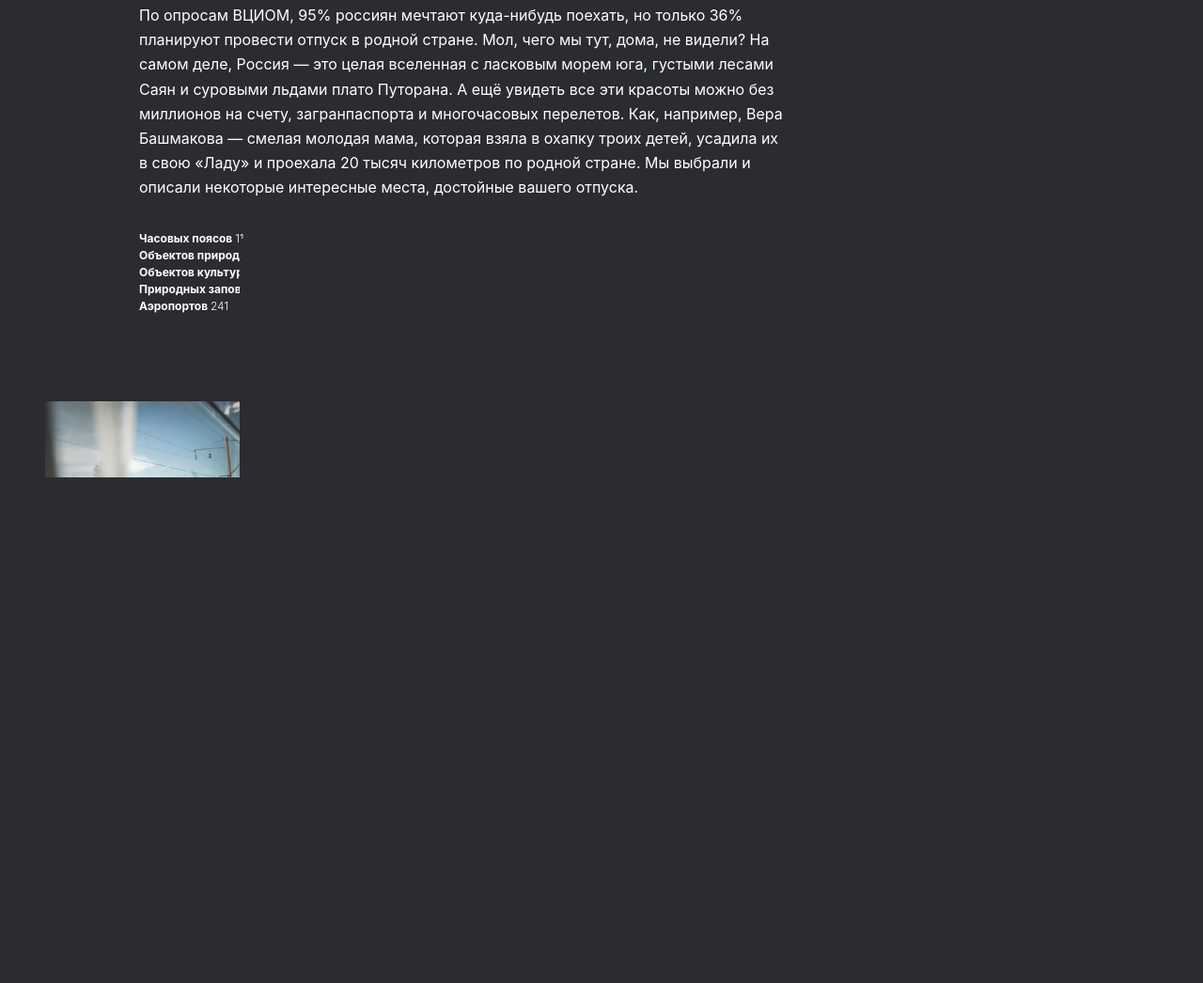
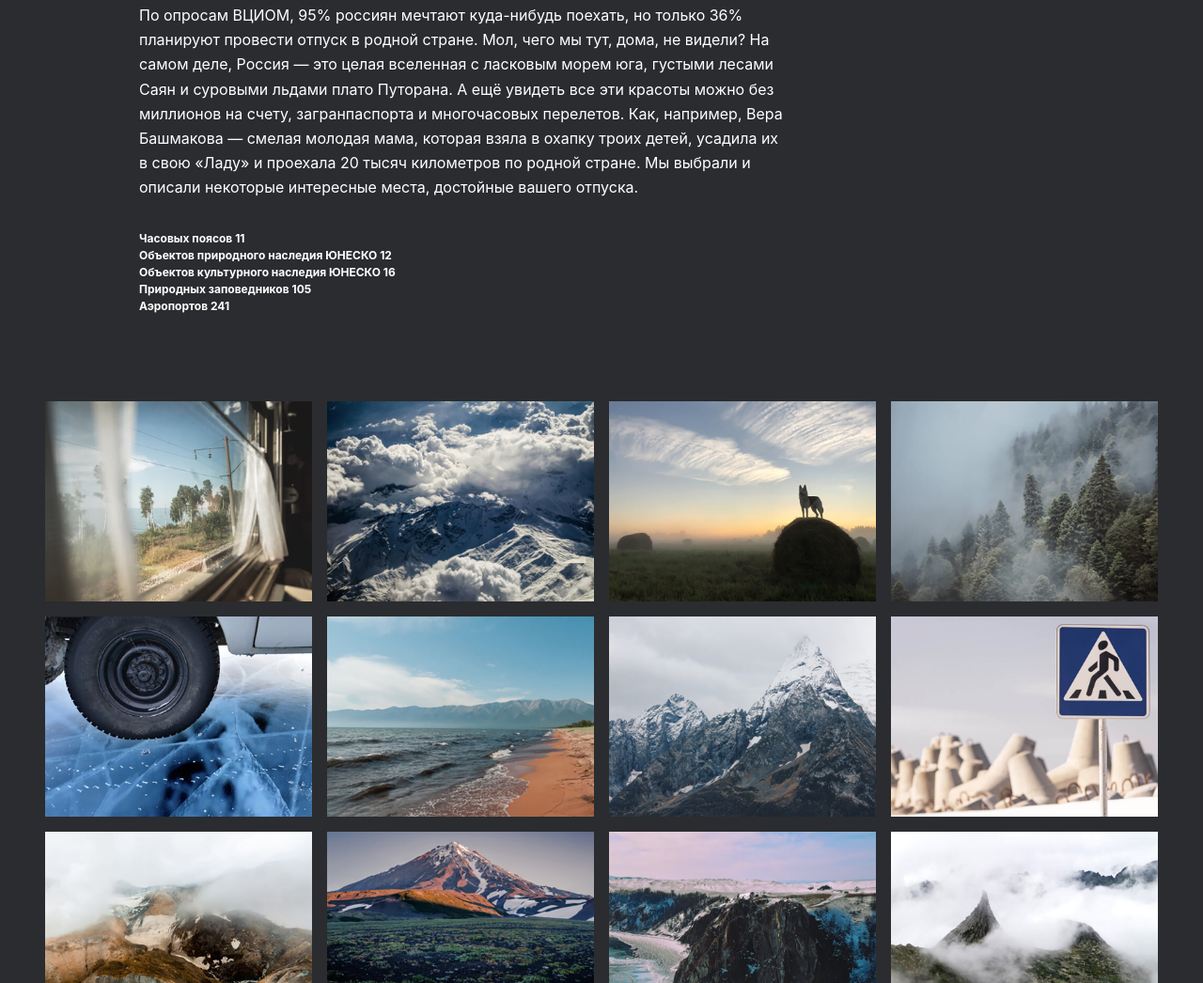
Before and after one commit to EugeniaLymareva/russian-travel, a plain HTML site: page index.html in a window 1280 px wide. Shown: the part 1271-2317 px from the top of the page at 94% size. Drawn offline with Linux system fonts and the light colour scheme.

Commit message:
fix volidation erorr

```diff
--- a/index.html
+++ b/index.html
@@ -32,11 +32,11 @@
           Как, например, Вера Башмакова — смелая молодая мама, которая взяла в охапку троих детей, усадила их в свою «Ладу» и проехала 20 тысяч километров по родной стране.
           Мы выбрали и описали некоторые интересные места, достойные вашего отпуска.</p>
         <ul class="intro__list">
-          <li>Часовых поясов <span class="intro__list intro__list_span-accent">11</span></li>
-          <li>Объектов природного наследия ЮНЕСКО <span class="intro__list intro__list_span-accent">12</span></li>
-          <li>Объектов культурного наследия ЮНЕСКО <span class="intro__list intro__list_span-accent">16</span></li>
-          <li>Природных заповедников <span class="intro__list intro__list_span-accent">105</span></li>
-          <li>Аэропортов <span class="intro__list intro__list_span-accent">241</span></li>
+          <li>Часовых поясов <span class="intro__span-accent">11</span></li>
+          <li>Объектов природного наследия ЮНЕСКО <span class="intro__span-accent">12</span></li>
+          <li>Объектов культурного наследия ЮНЕСКО <span class="intro__span-accent">16</span></li>
+          <li>Природных заповедников <span class="intro__span-accent">105</span></li>
+          <li>Аэропортов <span class="intro__span-accent">241</span></li>
         </ul>
       </section>
 
```
